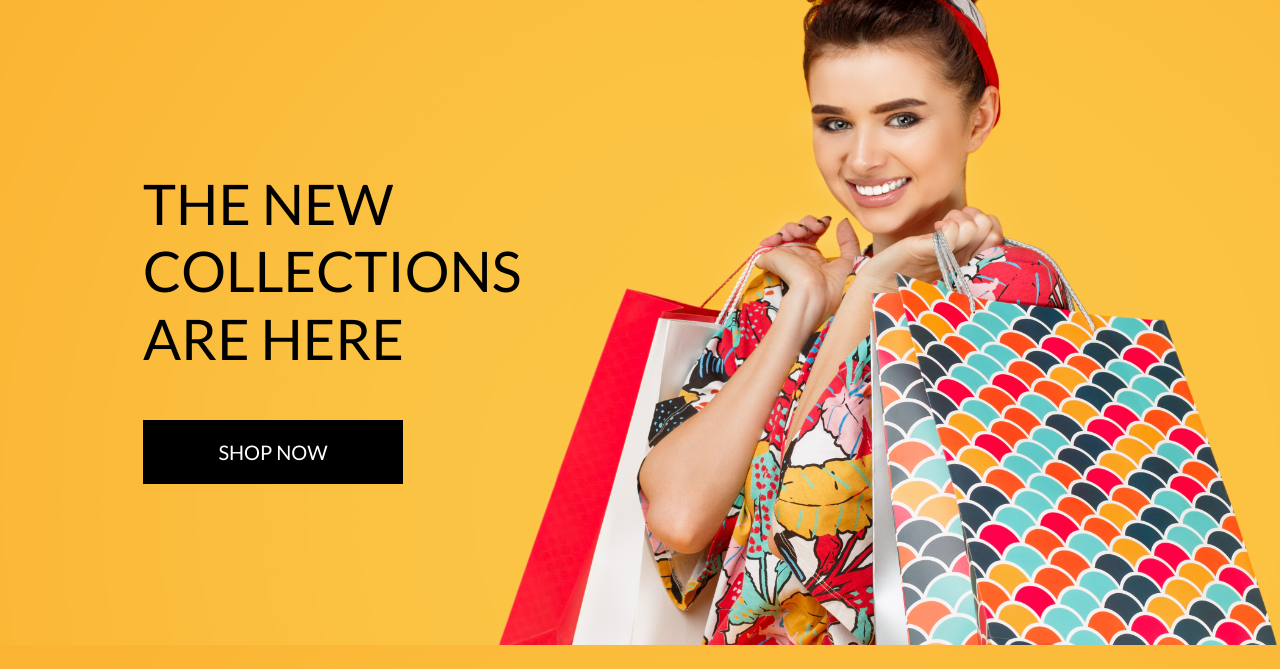
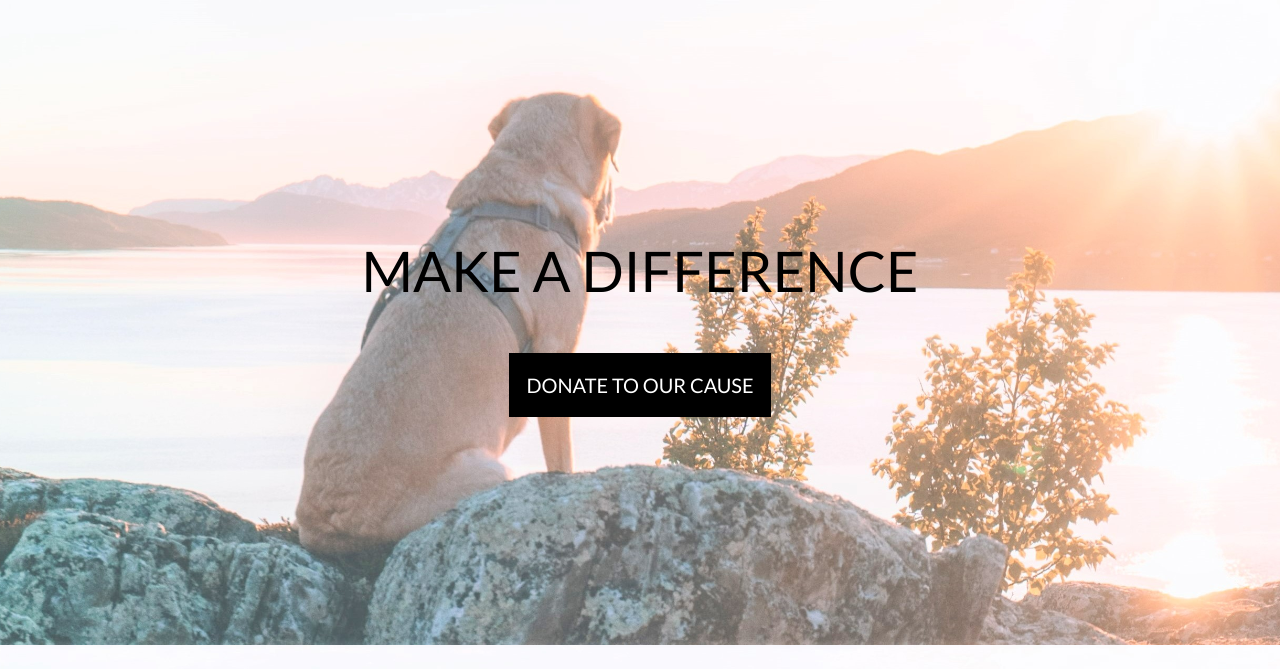
Before and after one commit to chelsea-designs/bird-search-and-rescue, a Django app: page / in a window 1280 px wide. Shown: the part 155-824 px from the top of the page. Run offline with Django 3.2, Linux system fonts and the light colour scheme; some libraries are stand-ins or nearby versions.

Commit message:
update hero image and center text

```diff
--- a/home/templates/home/index.html
+++ b/home/templates/home/index.html
@@ -14,13 +14,14 @@
 {% block content %}
 <div class="container h-100">
     <div class="row h-100">
-        <div class="col-7 col-md-6 my-auto">
+        <div class="col text-center my-auto">
             <h1 class="display-4 logo-font text-black">
-                The new collections are here
+                Make a difference
             </h1>
             <div class="my-5">
                 <h4>
-                    <a href="" class="shop-now-button btn btn-lg rounded-0 text-uppercase py-3">Shop Now</a>
+                    <a href="" class="donate-now-button btn btn-lg rounded-0 text-uppercase py-3">Donate to our
+                        Cause</a>
                 </h4>
             </div>
         </div>
--- a/static/css/base.css
+++ b/static/css/base.css
@@ -27,7 +27,7 @@ body {
     width: fit-content;
 }
 
-.shop-now-button {
+.donate-now-button {
     background: black;
     color: white;
     min-width: 260px;
@@ -38,9 +38,9 @@ body {
     color: white;
 }
 
-.shop-now-button:hover,
-.shop-now-button:active,
-.shop-now-button:focus,
+.donate-now-button:hover,
+.donate-now-button:active,
+.donate-now-button:focus,
 .btn-black:hover,
 .btn-black:active,
 .btn-black:focus {
```
Also changed, not shown: README.md, media/homepage_background_cropped.jpg.
